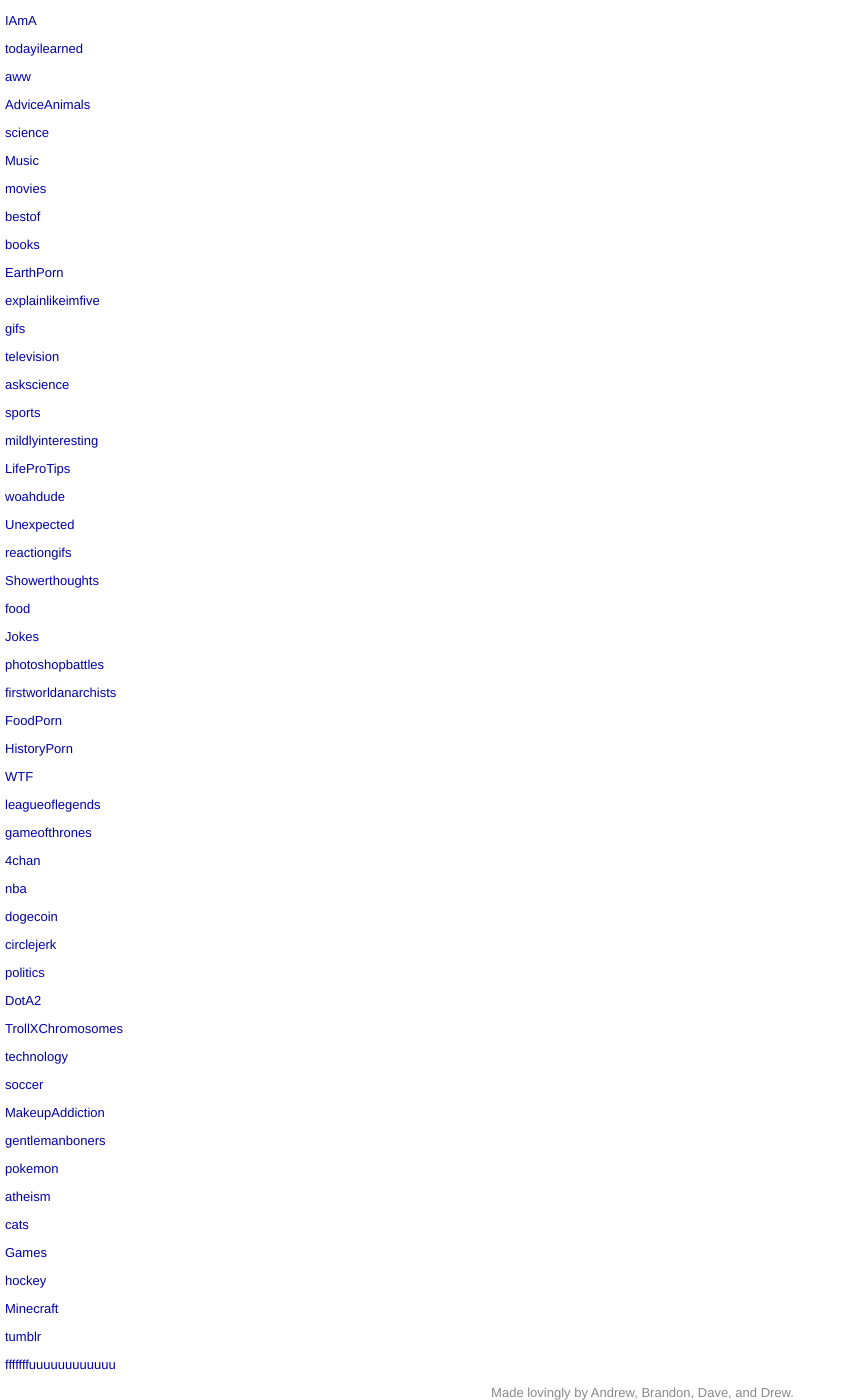
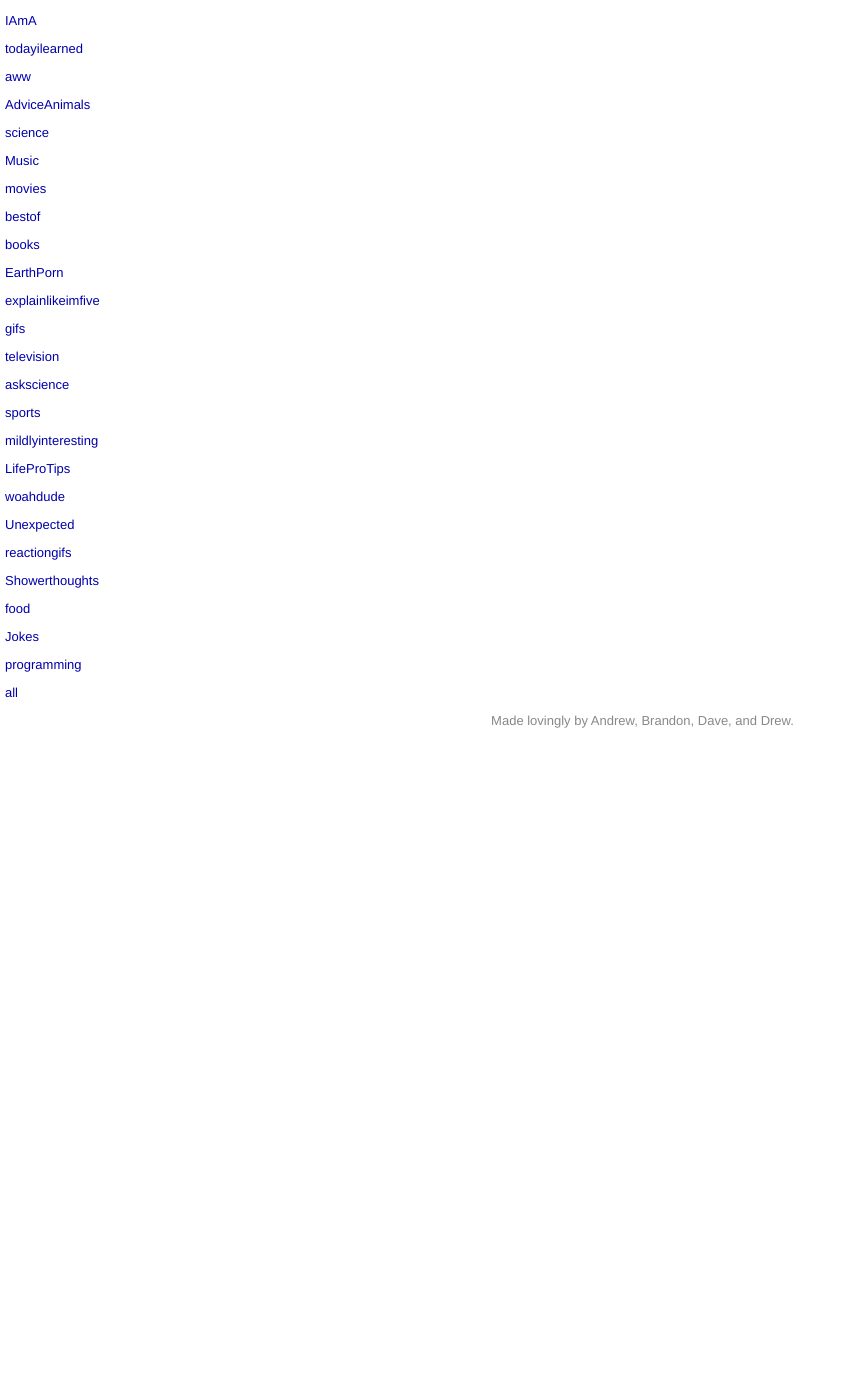
Before and after one commit to brhoane/redditmarkov, a Jekyll site: the page built from web/list.html, in a window 1280 px wide and 1400 px high, scrolled down 271 px. Shown: the whole window, without its empty margins (0-851 px from the left). Built offline with Jekyll 4.4.1, drawn with Linux system fonts in a browser that asks for light colours; nearby versions of some CDN libraries; Markdown is read by kramdown in place of the engine named in the settings; after the commit the page ends 999 px from its top, so only the background shows below that.

Commit message:
use only 30 subreddits

```diff
--- a/web/_config.yml
+++ b/web/_config.yml
@@ -32,29 +32,5 @@
   - Showerthoughts
   - food
   - Jokes
-  - photoshopbattles
-  - firstworldanarchists
-  - FoodPorn
-  - HistoryPorn
-  - WTF
-  - leagueoflegends
-  - gameofthrones
-  - 4chan
-  - nba
-  - dogecoin
-  - circlejerk
-  - politics
-  - DotA2
-  - TrollXChromosomes
-  - technology
-  - soccer
-  - MakeupAddiction
-  - gentlemanboners
-  - pokemon
-  - atheism
-  - cats
-  - Games
-  - hockey
-  - Minecraft
-  - tumblr
-  - fffffffuuuuuuuuuuuu
+  - programming
+  - all
```
